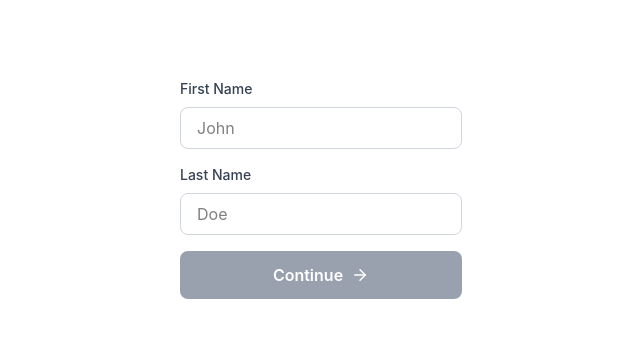
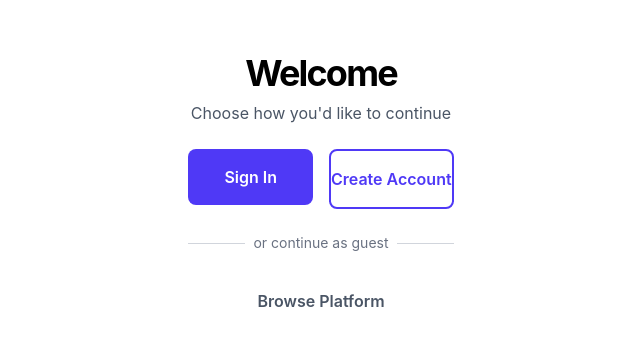
Before and after one commit to Teamthy/mastergo_pr, a Next.js app in the folder frontend/: page /auth in a window 1280 px wide. Shown: the part 307-652 px from the top of the page, without its empty margins (319-959 px from the left). Built offline with nearby package versions, Linux system fonts and the light colour scheme.

Commit message:
feat(auth-ui): update auth landing page

```diff
--- a/frontend/app/auth/page.tsx
+++ b/frontend/app/auth/page.tsx
@@ -3,19 +3,70 @@
 import SignupFlow from "./signup/page";
 import { useAuth } from "@/lib/AuthContext";
 import { useRouter } from "next/navigation";
-import { useEffect } from "react";
+import { useEffect, useState } from "react";
+import Link from "next/link";
 
 export default function AuthPage() {
     const { user, loading } = useAuth();
     const router = useRouter();
+    const [showChoice, setShowChoice] = useState(false);
 
     useEffect(() => {
         if (!loading && user) {
-            router.replace("/dashboard");
+            router.replace("/dashboard/wallet");
+        } else if (!loading && !user) {
+            setShowChoice(true);
         }
     }, [user, loading, router]);
 
     if (loading) return null;
+
+    if (showChoice && !user) {
+        return (
+            <div className="min-h-screen flex items-center justify-center">
+                <div className="w-full max-w-md mx-auto text-center space-y-6">
+                    <div>
+                        <h1 className="text-4xl font-bold tracking-tighter mb-2">Welcome</h1>
+                        <p className="text-gray-600">Choose how you'd like to continue</p>
+                    </div>
+
+                    <div className="grid grid-cols-1 md:grid-cols-2 gap-4">
+                        <Link href="/auth/login">
+                            <button
+                                className="w-full bg-indigo-600 text-white font-semibold py-4 rounded-lg hover:bg-indigo-700 transition"
+                            >
+                                Sign In
+                            </button>
+                        </Link>
+                        <Link href="/auth/signup">
+                            <button
+                                className="w-full bg-white border-2 border-indigo-600 text-indigo-600 font-semibold py-4 rounded-lg hover:bg-indigo-50 transition"
+                            >
+                                Create Account
+                            </button>
+                        </Link>
+                    </div>
+
+                    <div className="relative">
+                        <div className="absolute inset-0 flex items-center">
+                            <div className="w-full border-t border-gray-300"></div>
+                        </div>
+                        <div className="relative flex justify-center text-sm">
+                            <span className="px-2 bg-white text-gray-500">or continue as guest</span>
+                        </div>
+                    </div>
+
+                    <Link href="/">
+                        <button
+                            className="w-full text-gray-600 font-semibold py-3 rounded-lg hover:bg-gray-100 transition"
+                        >
+                            Browse Platform
+                        </button>
+                    </Link>
+                </div>
+            </div>
+        );
+    }
 
     return (
         <div className="min-h-screen flex items-center justify-center">
```
